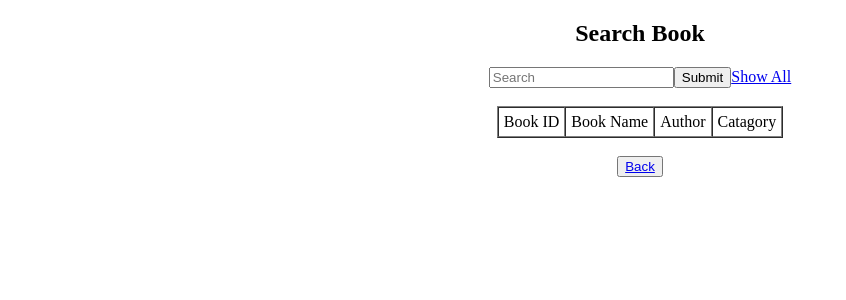
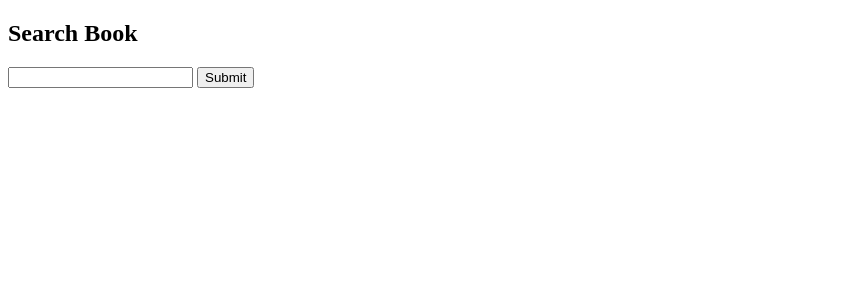
Before and after one commit to sabbirhk02/Library-Management-System-Web-Tech-, a PHP site: page /searchBook.php in a window 1280 px wide. Shown: the top 300 px of the page, without its empty margins (0-846 px from the left). Run offline with PHP 8.4, Linux system fonts and the light colour scheme; data that the repository does not hold is empty.

Commit message:
Update searchBook.php

```diff
--- a/views/searchBook.php
+++ b/views/searchBook.php
@@ -1,98 +1,29 @@
-<?php
-require_once('../models/userModel.php');
-$viewbook = getviewbook();
-?>
-
 
 <!DOCTYPE html>
-<html>
+<html lang="eng">
+
 <head>
-    <title>Book Catalog Database</title>
+    <meta charset="UTF-8">
+    <meta name="viewport" content="width=device-width, initial-scale=1.0">
+    <title>Search Book</title>
+    <link rel="stylesheet" href="https://cdnjs.cloudflare.com/ajax/libs/font-awesome/5.15.1/css/all.min.css"
+        integrity="sha512-+4zCK9k+qNFUR5X+cKL9EIR+ZOhtIloNl9GIKS57V1MyNsYpYcUrUeQc9vNfzsWfV28IaLL3i96P9sdNyeRssA=="
+        crossorigin="anonymous" />
+    <link href="https://fonts.googleapis.com/css2?family=Handlee&family=Montserrat&family=Roboto&display=swap"
+        rel="stylesheet">
+    <link rel="stylesheet" href="style11.css">
+    <script src="../Assests/searchBook.js"></script>
 </head>
+
 <body>
-     <center>
+    <div class="container">
+        <h2>Search Book</h2>
+        <div class="search-book">
+            <input type="text" id="term" name="term" value="" onkeyup="abc()" />
+            <input type="button" name="click" value="Submit" onclick="search()" />
+        </div>
+        <div id="result"></div>
+    </div>
+</body>
 
-          <table>
-                <h2>Search Book</h2>
-
-          <form method="post" action=""enctype="">
-          <input type="text" placeholder="Search" name="search">
-          <input type="submit" name="submit">
-          <a href="searchBook.php">Show All</a>
-
-          </from>
-          <?php
-            if(isset($_REQUEST['submit']))
-            {
-
-            $search=$_REQUEST['search']; ?>
-
-            <br><br>
-
-            <table border="1" cellspacing="0" align="center" cellpadding="5">
-                <tr>
-                    <td>Book ID</td>
-                    <td>Book Name</td>
-                    <td>Author</td>
-                    <td>Catagory </td>
-
-
-                  </tr>
-          <?php
-            search($search);
-          ?>
-          </table>
-            <?php
-            }
-            else
-            { ?>
-
-
-            <br>
-            <br>
-            <table border="1" cellspacing="0" align="center" cellpadding="5">
-                <tr>
-                    <td>Book ID</td>
-                    <td>Book Name</td>
-                    <td>Author</td>
-                    <td>Catagory </td>
-
-
-                  </tr>
-
-
-                          <?php for($i=0; $i<count($viewbook); $i++){
-                    ?>
-
-                        <tr>
-                                <td><?=$viewbook[$i]['Book_ID']?></td>
-                                <td><?=$viewbook[$i]['Book_Name']?></td>
-                                <td><?=$viewbook[$i]['Author']?></td>
-                                <td><?=$viewbook[$i]['Catagory']?></td>
-
-                          </tr>
-
-                    <?php
-
-                        }
-                    ?>
-            </table>
-
-                     <?php  } ?>
-
-          </table>
-
-          <br>
-
-          <table>
-              <button><a href="search.php"> Back </a></button>
-
-                      </table>
-
-
-
-                      </center>
-
-
-</body>
 </html>
```
